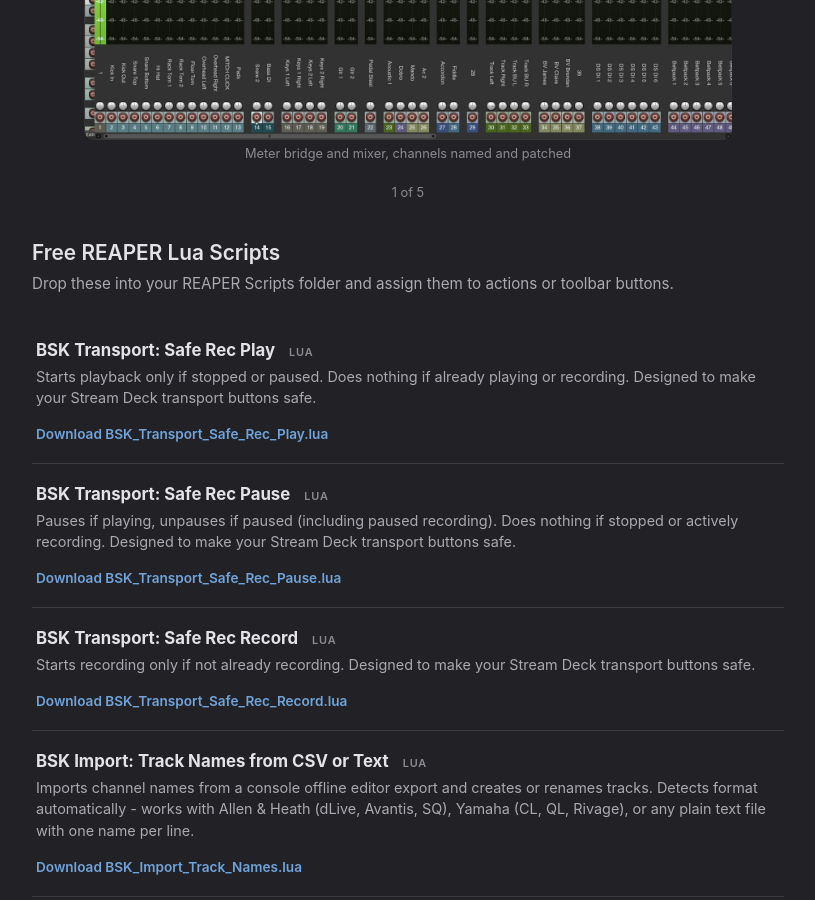
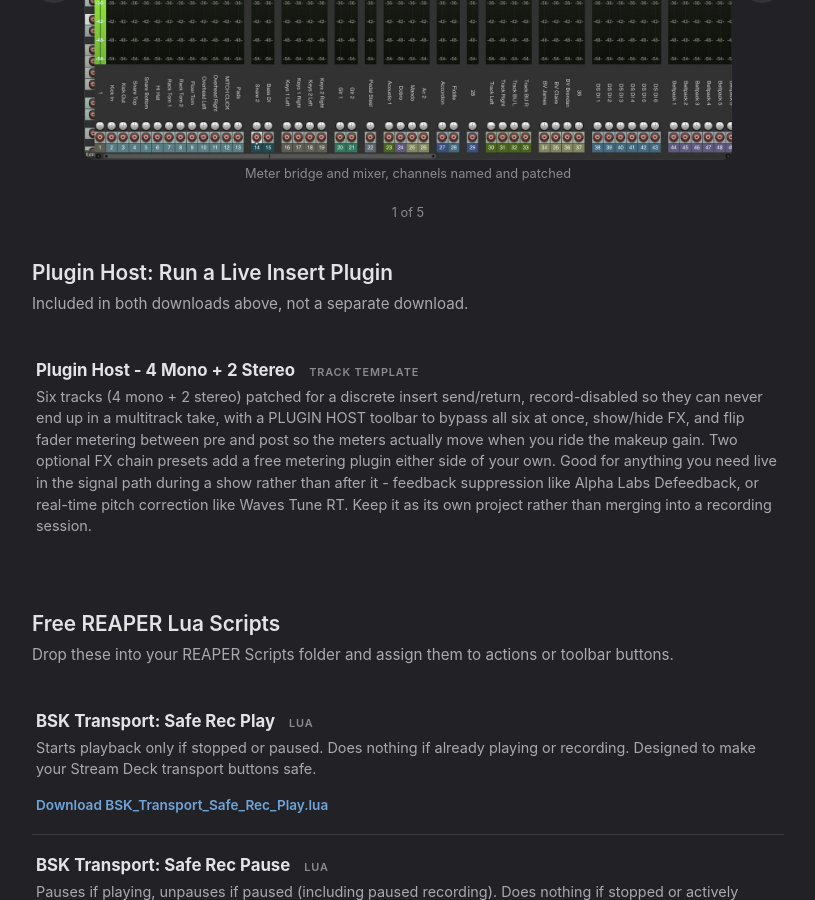
Before and after one commit to BSKapps/bskapps.github.io, a Jekyll site: the page tools/reaper/index.html, which Jekyll copies as it is, in a window 1280 px wide and 900 px high, scrolled down 892 px. Shown: the whole window, without its empty margins (232-1047 px from the left). Built offline with Jekyll 4.4.1, drawn with Linux system fonts in a browser that asks for light colours; some of the changed text lies outside the part shown.

Commit message:
REAPER download: add Plugin Host track template, toolbar and FX chain presets for running a live insert plugin; refresh EDIT/SETUP/SHOW toolbars to match the live setup

```diff
--- a/tools/index.html
+++ b/tools/index.html
@@ -22,9 +22,9 @@
         <p class="tagline">Free tools for AV professionals.</p>
 
         <a class="post" href="/tools/reaper/">
-            <h2>REAPER Live Recording Template and Lua Scripts</h2>
+            <h2>REAPER Live Recording and Plugin Host Templates</h2>
             <p class="label">Full setup + 7 scripts</p>
-            <p>A complete free live recording setup: templates patched 1:1 for up to 128 inputs, toolbars and meter views. Plus safe Stream Deck transport buttons, track name import from console CSV exports, auto-naming from your interface inputs, and 1-to-1 autopatch for virtual soundcheck.</p>
+            <p>A complete free live recording setup: templates patched 1:1 for up to 128 inputs, toolbars and meter views. Plus safe Stream Deck transport buttons, track name import from console CSV exports, auto-naming from your interface inputs, and 1-to-1 autopatch for virtual soundcheck. Also includes a Plugin Host template for running a live insert plugin - feedback suppression, real-time tuning, anything you need in the signal path during a show.</p>
         </a>
 
         <a class="post" href="/tools/companion/">
--- a/tools/reaper/index.html
+++ b/tools/reaper/index.html
@@ -3,12 +3,12 @@
 <head>
     <meta charset="UTF-8">
     <meta name="viewport" content="width=device-width, initial-scale=1.0">
-    <title>Free REAPER Live Recording Template and Lua Scripts - BSK Apps</title>
-    <meta name="description" content="Free REAPER live recording template: project and track templates patched 1:1 for up to 128 inputs, toolbars, safe record scripts and meter views. Built for live multitrack recording and virtual soundcheck.">
+    <title>Free REAPER Live Recording and Plugin Host Templates - BSK Apps</title>
+    <meta name="description" content="Free REAPER live recording template: project and track templates patched 1:1 for up to 128 inputs, toolbars, safe record scripts and meter views. Plus a Plugin Host template for running a live insert plugin. Built for live multitrack recording and virtual soundcheck.">
     <link rel="icon" type="image/png" href="/favicon.png">
     <link rel="apple-touch-icon" href="/images/favicon-180.png">
-    <meta property="og:title" content="Free REAPER Live Recording Template and Lua Scripts">
-    <meta property="og:description" content="A complete free REAPER setup for live multitrack recording and virtual soundcheck: templates patched to 128 inputs, toolbars, safe record scripts and meter views.">
+    <meta property="og:title" content="Free REAPER Live Recording and Plugin Host Templates">
+    <meta property="og:description" content="A complete free REAPER setup for live multitrack recording and virtual soundcheck, plus a Plugin Host template for running a live insert plugin: templates patched to 128 inputs, toolbars, safe record scripts and meter views.">
     <meta property="og:image" content="https://bskapps.com/images/bsk-logo.png">
     <meta property="og:url" content="https://bskapps.com/tools/reaper/">
     <meta property="og:type" content="website">
@@ -18,15 +18,15 @@
     {
         "@context": "https://schema.org",
         "@type": "ItemList",
-        "name": "Free REAPER Live Recording Template and Lua Scripts",
-        "description": "A free REAPER live recording setup with templates patched to 128 inputs, plus Lua scripts for Stream Deck transport control and hardware patching",
+        "name": "Free REAPER Live Recording and Plugin Host Templates",
+        "description": "A free REAPER live recording setup with templates patched to 128 inputs, a Plugin Host template for running a live insert plugin, plus Lua scripts for Stream Deck transport control and hardware patching",
         "numberOfItems": 8,
         "itemListElement": [
             {
                 "@type": "SoftwareApplication",
                 "position": 1,
                 "name": "BSK REAPER Live Recording Setup",
-                "description": "Complete free REAPER setup for live multitrack recording and virtual soundcheck: record-ready project template, track templates patched 1:1 for 8 to 128 hardware inputs, toolbars, window sets and scripts.",
+                "description": "Complete free REAPER setup for live multitrack recording and virtual soundcheck: record-ready project template, track templates patched 1:1 for 8 to 128 hardware inputs, toolbars, window sets and scripts. Also includes a Plugin Host track template and toolbar for running a live insert plugin.",
                 "operatingSystem": "macOS, Windows, Linux",
                 "applicationCategory": "MultimediaApplication",
                 "isAccessibleForFree": true
@@ -101,8 +101,8 @@
 <body>
     <div class="container">
         <a class="back" href="/tools">&larr; Free Tools</a>
-        <h1>REAPER Live Recording Template and Lua Scripts</h1>
-        <p class="tagline">A free REAPER setup for live multitrack recording and virtual soundcheck.</p>
+        <h1>REAPER Live Recording and Plugin Host Templates</h1>
+        <p class="tagline">A free REAPER setup for live multitrack recording and virtual soundcheck, plus a Plugin Host template for running a live insert plugin.</p>
 
         <h2 class="section-title">Complete Live Recording Setup</h2>
         <p class="section-desc">The whole BSK live recording rig in one free download.</p>
@@ -127,6 +127,14 @@
             <button class="gallery-arrow" onclick="scrollGallery(1)">&#8250;</button>
         </div>
         <div id="gallery-counter" class="gallery-counter">1 of 5</div>
+
+        <h2 class="section-title" style="margin-top: 40px;">Plugin Host: Run a Live Insert Plugin</h2>
+        <p class="section-desc">Included in both downloads above, not a separate download.</p>
+
+        <div class="script-card">
+            <h3>Plugin Host - 4 Mono + 2 Stereo <span class="badge">Track Template</span></h3>
+            <p>Six tracks (4 mono + 2 stereo) patched for a discrete insert send/return, record-disabled so they can never end up in a multitrack take, with a PLUGIN HOST toolbar to bypass all six at once, show/hide FX, and flip fader metering between pre and post so the meters actually move when you ride the makeup gain. Two optional FX chain presets add a free metering plugin either side of your own. Good for anything you need live in the signal path during a show rather than after it - feedback suppression like Alpha Labs Defeedback, or real-time pitch correction like Waves Tune RT. Keep it as its own project rather than merging into a recording session.</p>
+        </div>
 
         <h2 class="section-title" style="margin-top: 40px;">Free REAPER Lua Scripts</h2>
         <p class="section-desc">Drop these into your REAPER Scripts folder and assign them to actions or toolbar buttons.</p>
```
Also changed, not shown: 2 other files.
